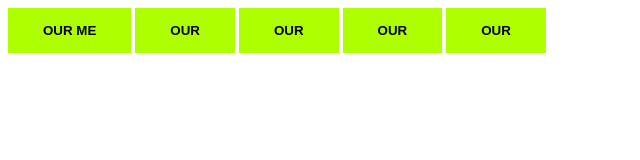
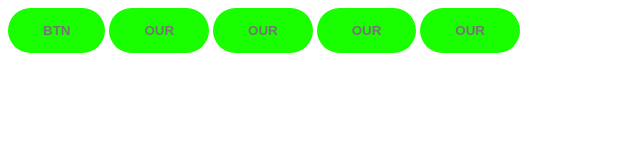
Before and after one commit to LexLerec/star22, a plain HTML site: page index.html in a window 1280 px wide. Shown: the whole page, without its empty margins (0-640 px from the left). Drawn offline with Linux system fonts and the light colour scheme.

Commit message:
fix styles green btn

```diff
--- a/css/style.css
+++ b/css/style.css
@@ -1,8 +1,10 @@
 .btn {
 	display: inline-block;
 	padding: 15px 35px;
-	background: rgb(174, 255, 0);
+	background: rgb(26, 255, 0);
 	border: none;
 	text-transform: uppercase;
 	font-weight: 700;
+	color: rgb(117, 116, 116);
+	border-radius: 25px;
 }
--- a/index.html
+++ b/index.html
@@ -12,7 +12,7 @@
 
 <body>
 
-	<button class="btn btn-1">our me</button>
+	<button class="btn btn-1">btn</button>
 	<button class="btn btn-2">our</button>
 	<button class="btn btn-3">our</button>
 	<button class="btn btn-4">our</button>
```
